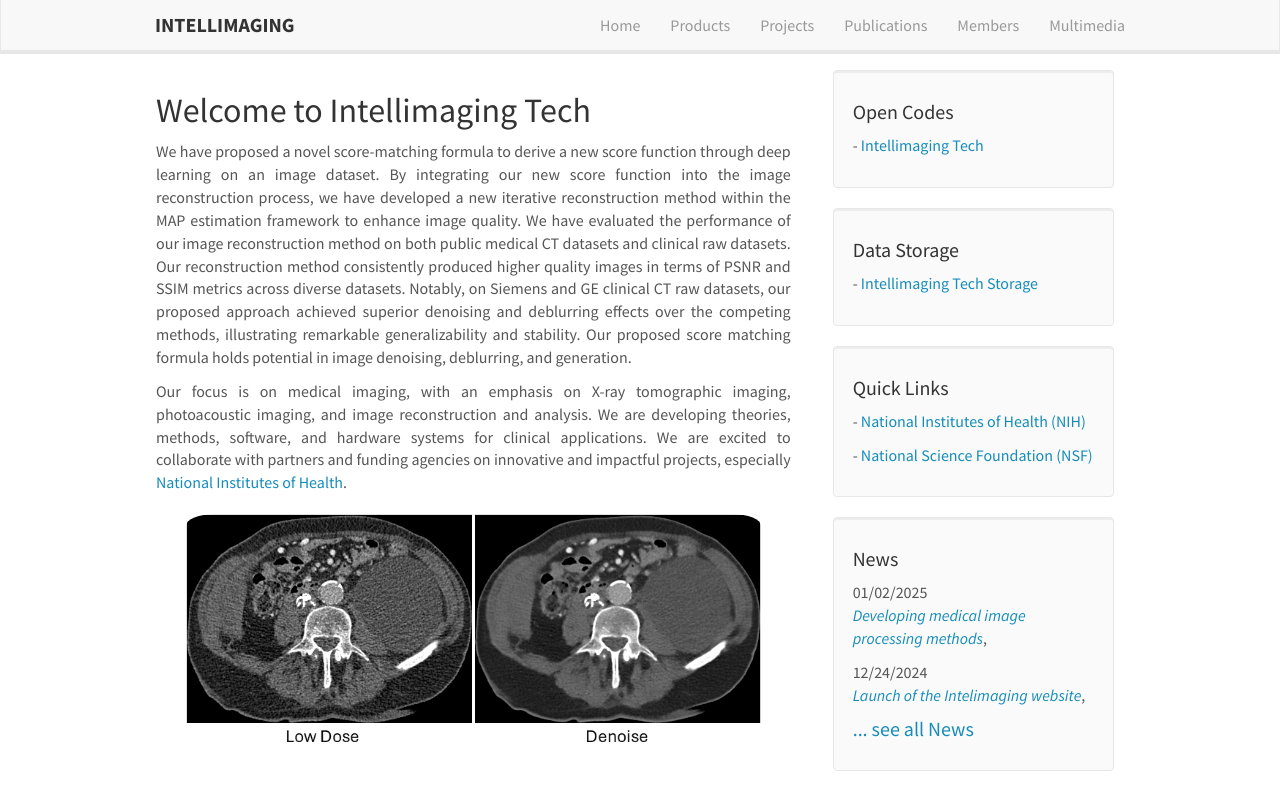
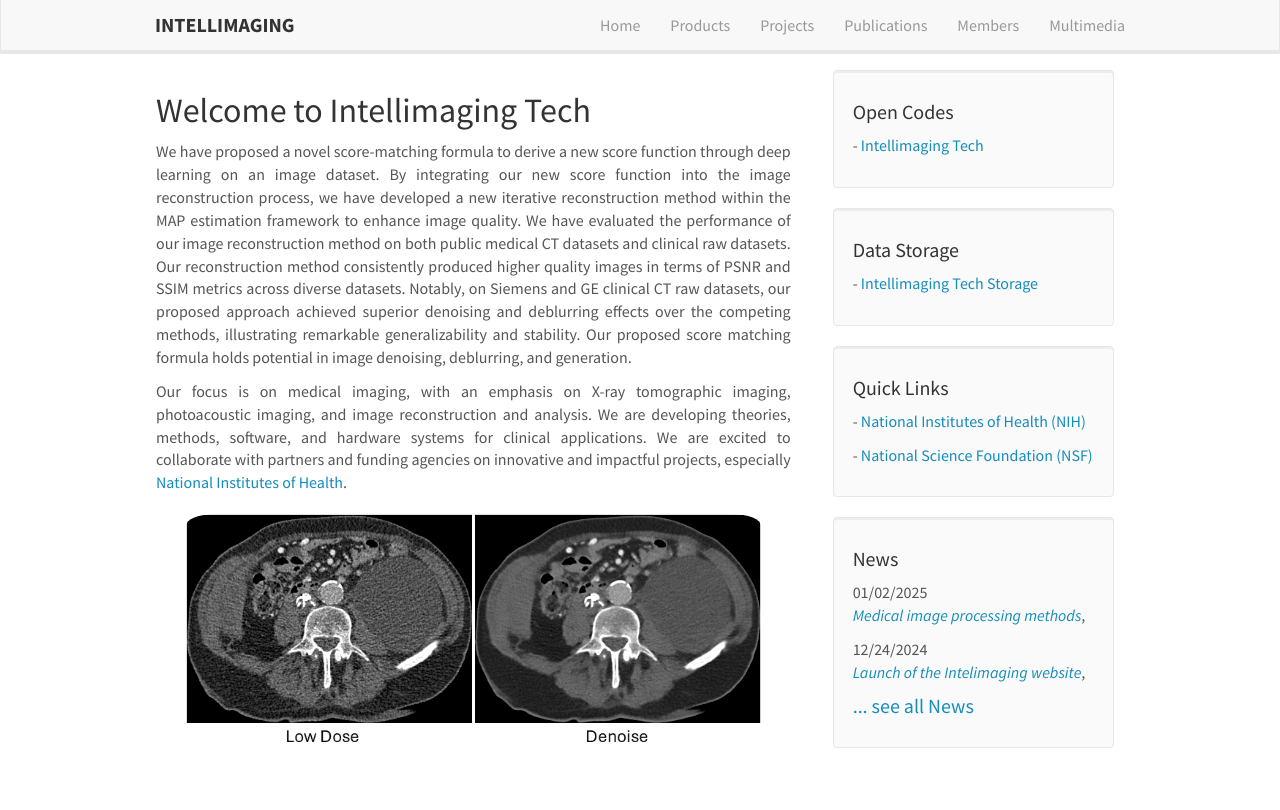
Before and after one commit to intellimaging/intellimaging.github.io, a Jekyll site: the page built from _pages/home.md, in a window 1280 px wide. Shown: the top 810 px of the page. Built offline with Jekyll 4.4.1, drawn with Linux system fonts in a browser that asks for light colours.

Commit message:
Update news.yml

```diff
--- a/_data/news.yml
+++ b/_data/news.yml
@@ -1,5 +1,5 @@
 - date: 01/02/2025
-  headline:  Developing medical image processing methods
+  headline:  Medical image processing methods
   url: ttps://www.intellimaging.com
   site:
 
```
